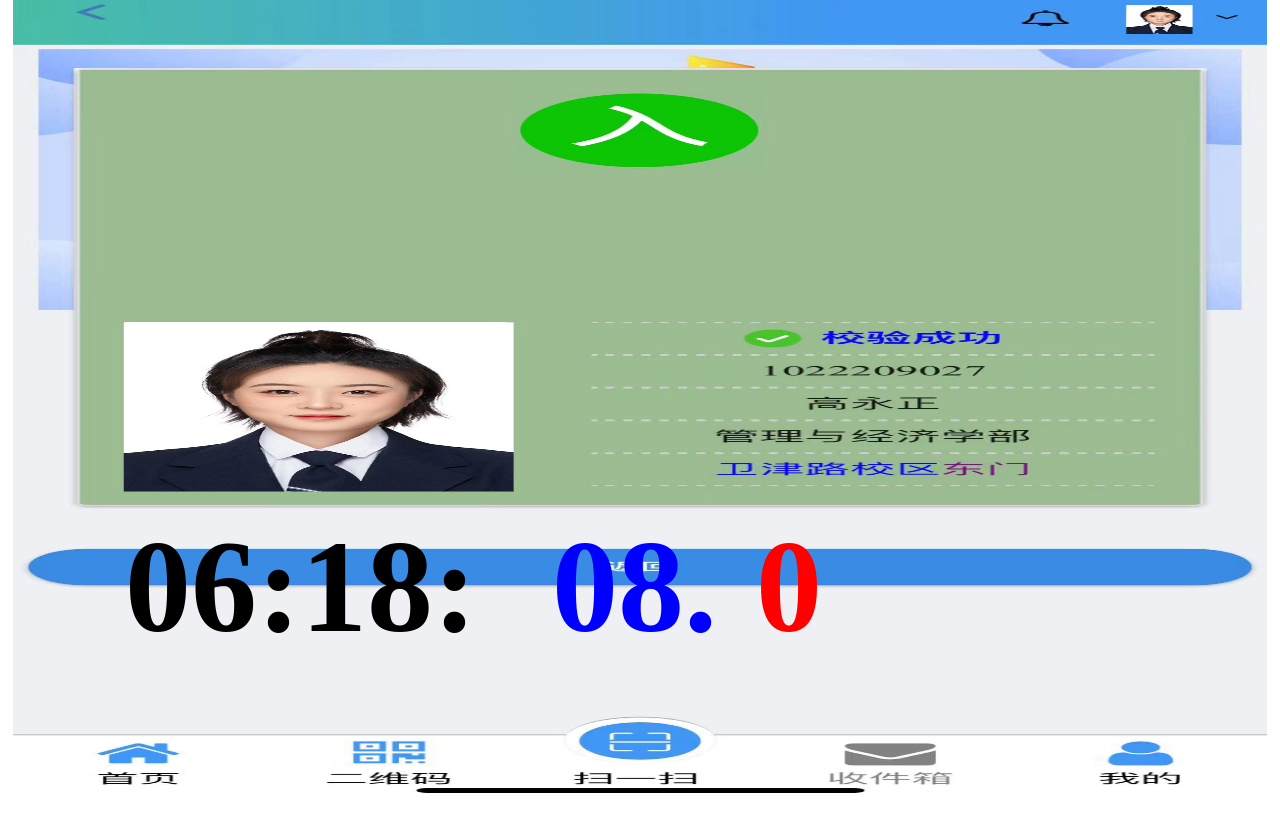
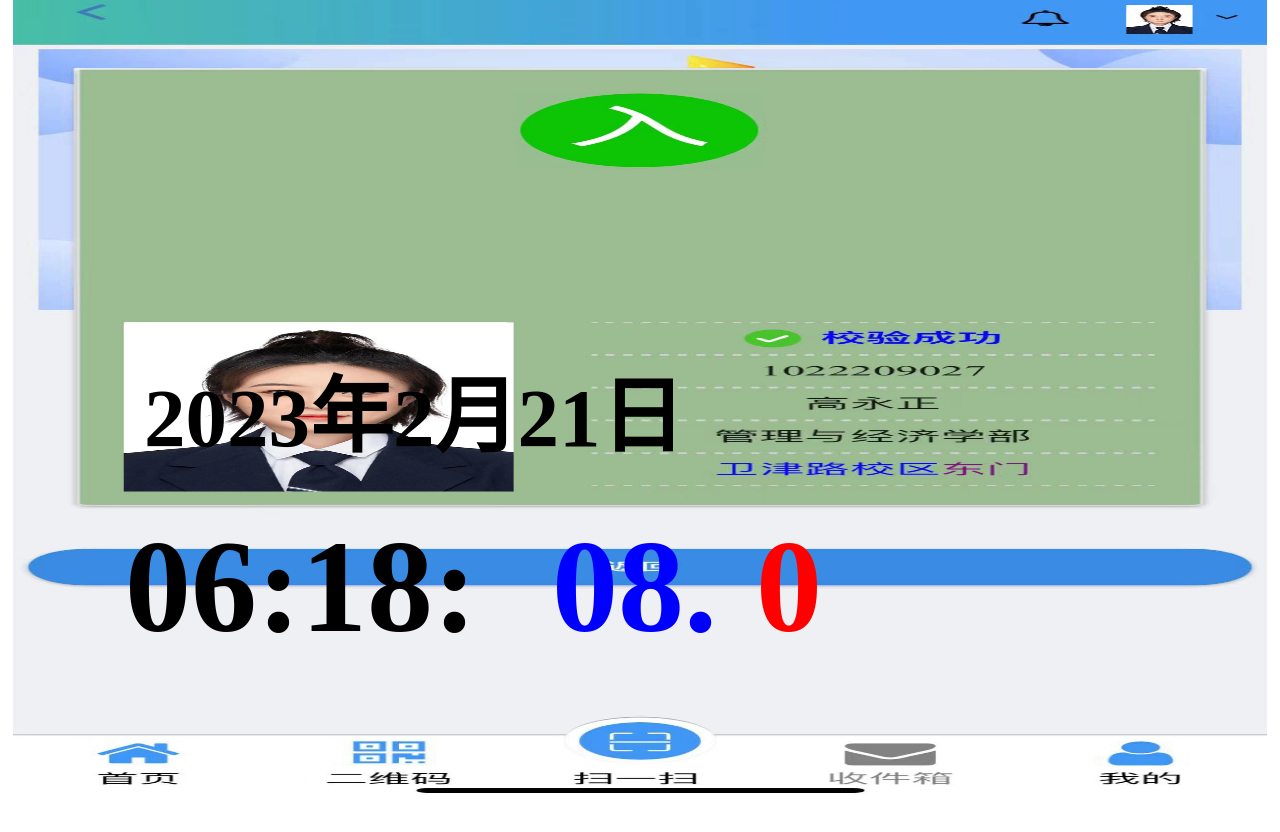
Before and after one commit to yanchenyuxia/wangqijinxiao, a plain HTML site: page index.html in a window 1280 px wide. Shown: the top 832 px of the page. After the commit the page ends 800 px from the top, so only its background shows below. Drawn offline with Linux system fonts and the light colour scheme.

Commit message:
Update index.html

```diff
--- a/index.html
+++ b/index.html
@@ -38,7 +38,7 @@
 <body>
 <div style="WIDTH: 90%; HEIGHT: 95%;">
 	<img src="come.jpg" style= "width:98%;height:100%;position:absolute;top:0;bottom:0;left:0;right:0;margin:auto;z-index:-1">
-	<div id ="year" style="font-size:83px;font-weight:bold;position:absolute;left:144px;top:3650px;"></div>
+	<div id ="year" style="font-size:83px;font-weight:bold;position:absolute;left:144px;top:350px;"></div>
 	<div id ="hour" style="font-size:132px;font-weight:bolder;position:absolute;left:125px;top:510px;"></div>
 	<div id ="seconds" style="font-size:132px;font-weight:bold;color:blue;position:absolute;left:552px;top:510px;"></div>
 	<div id ="milseconds" style="font-size:132px;font-weight:bold;color:red;position:absolute;left:756px;top:510px;"></div>
```
